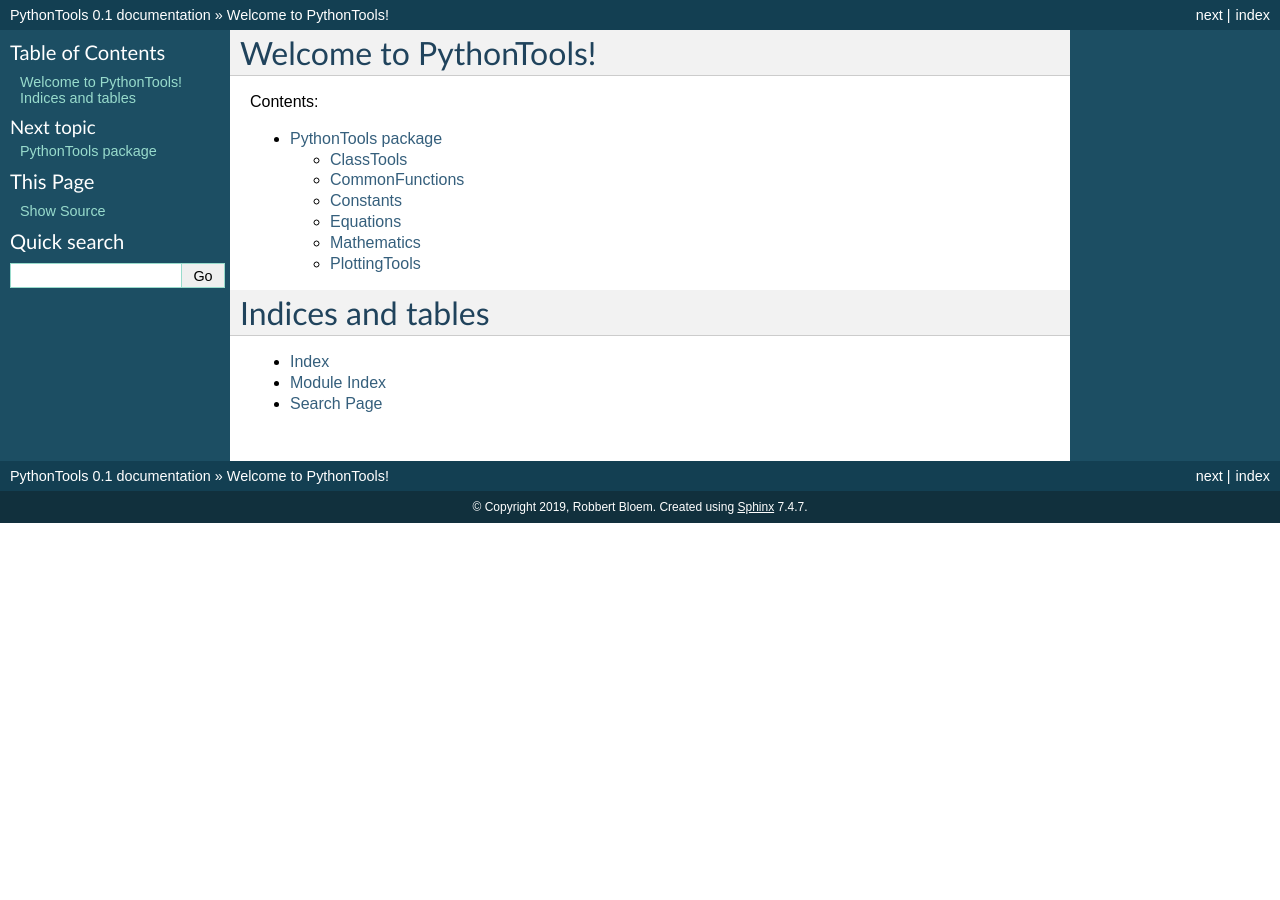
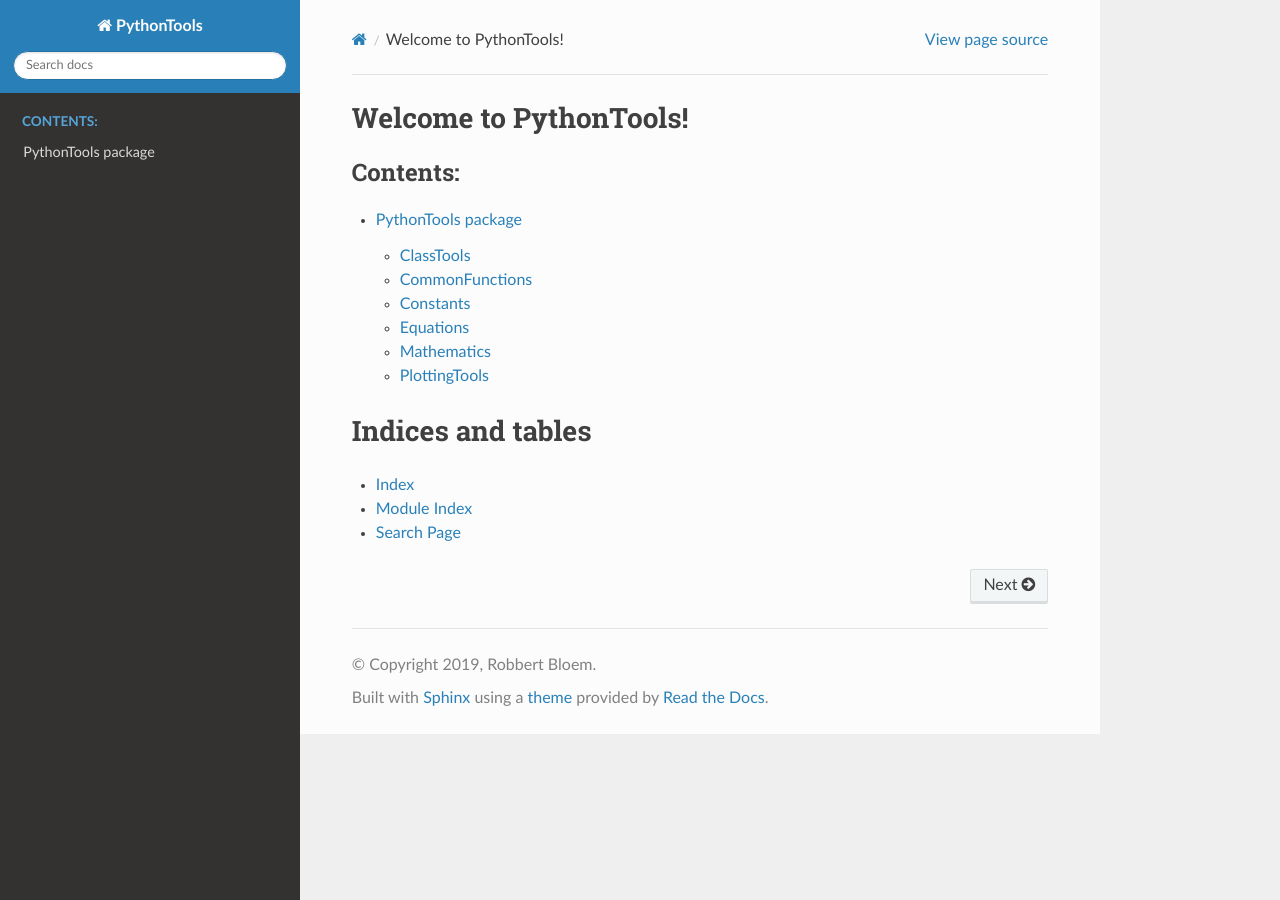
Before and after one commit to robbertbloem/PythonTools, a Sphinx documentation site: the page built from docs/source/index.rst, in a window 1280 px wide. Built offline with Sphinx 7.4.7 and the Read the Docs theme 3.1.0, drawn with Linux system fonts in a browser that asks for light colours; part of the change alters nothing that is shown.

Commit message:
Changed some Sphinx parameters

```diff
--- a/docs/source/conf.py
+++ b/docs/source/conf.py
@@ -51,6 +51,23 @@ extensions = [
     'sphinx.ext.napoleon',
 ]
 
+# Napoleon settings
+napoleon_google_docstring = False
+napoleon_numpy_docstring = True
+napoleon_include_init_with_doc = False
+napoleon_include_private_with_doc = False
+napoleon_include_special_with_doc = True
+napoleon_use_admonition_for_examples = False
+napoleon_use_admonition_for_notes = False
+napoleon_use_admonition_for_references = False
+napoleon_use_ivar = False
+napoleon_use_param = True
+napoleon_use_rtype = False
+
+numpydoc_show_class_members = True
+numpydoc_show_inherited_class_members = True
+numpydoc_class_members_toctree = True
+
 # Add any paths that contain templates here, relative to this directory.
 templates_path = ['_templates']
 
@@ -84,7 +101,7 @@ pygments_style = None
 # The theme to use for HTML and HTML Help pages.  See the documentation for
 # a list of builtin themes.
 #
-html_theme = 'classic'
+html_theme = 'sphinx_rtd_theme'
 
 # Theme options are theme-specific and customize the look and feel of a theme
 # further.  For a list of options available for each theme, see the
```
